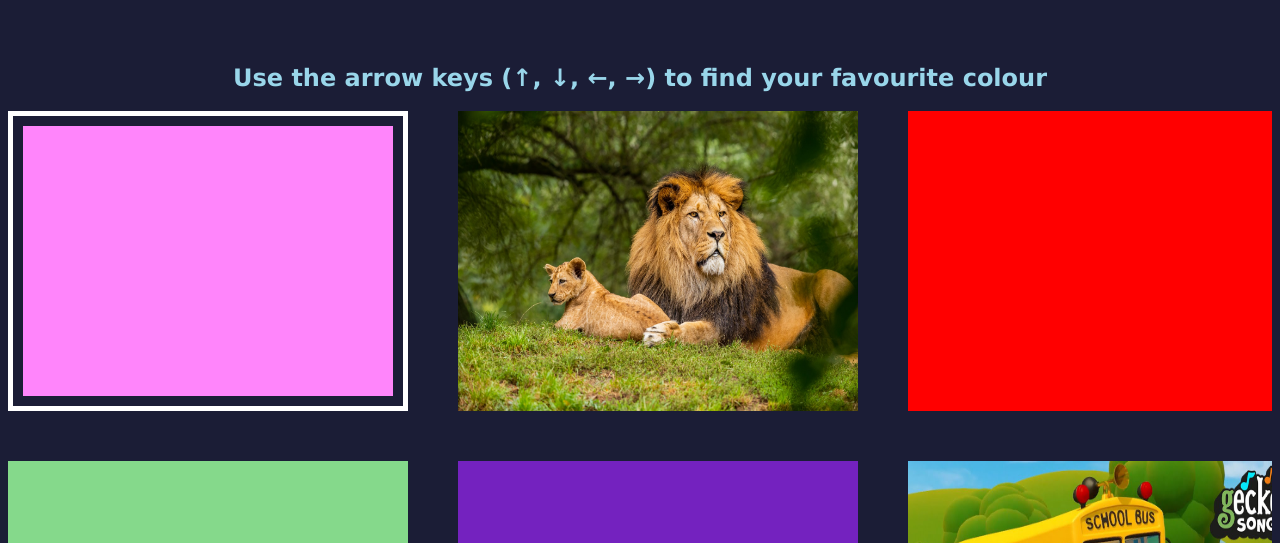
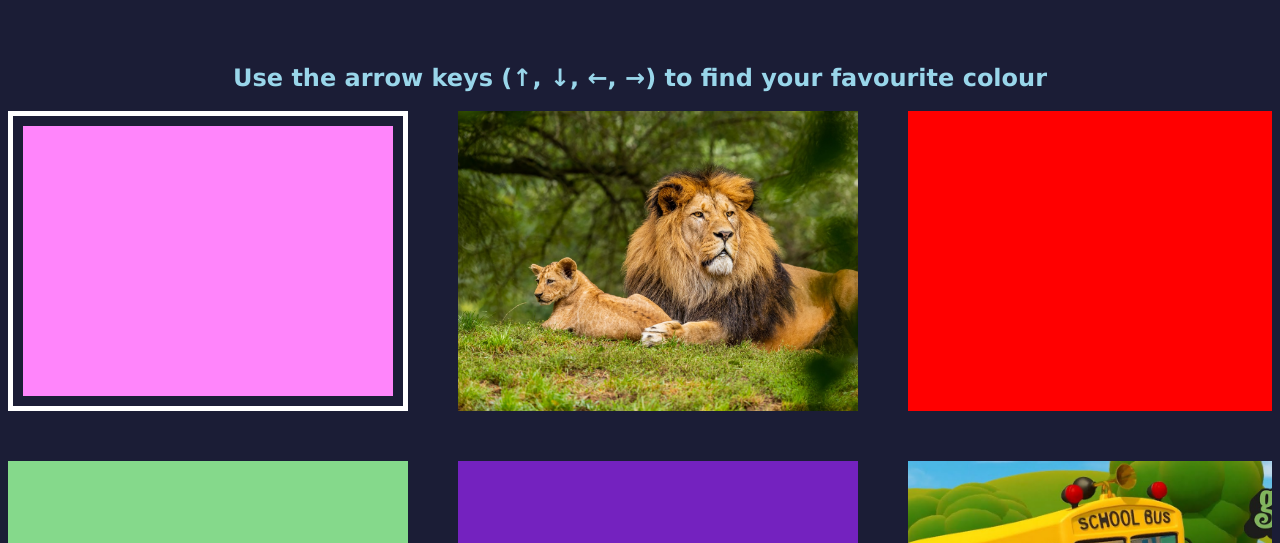
Before and after one commit to chongzixin/chongzixin.github.io, a website built with webpack: page public/index.html in a window 1280 px wide. Shown: the part 257-800 px from the top of the page. Built offline with Linux system fonts and the light colour scheme.

Commit message:
fix: don't squash images

```diff
--- a/app.ts
+++ b/app.ts
@@ -1,6 +1,5 @@
 // TODO: reduce repeat thumbnails from showing up too frequently
 //     - could be by adding more images
-// TODO: change css such that images are not squashed
 
 // pre-load the list of available images in assets
 const all_available_images: string[] = [
--- a/public/app.css
+++ b/public/app.css
@@ -42,4 +42,5 @@ h2 {
 img {
     width: 100%;
     height: 100%;
+    object-fit: cover;
 }
```
Also changed, not shown: public/dist/app.js.
